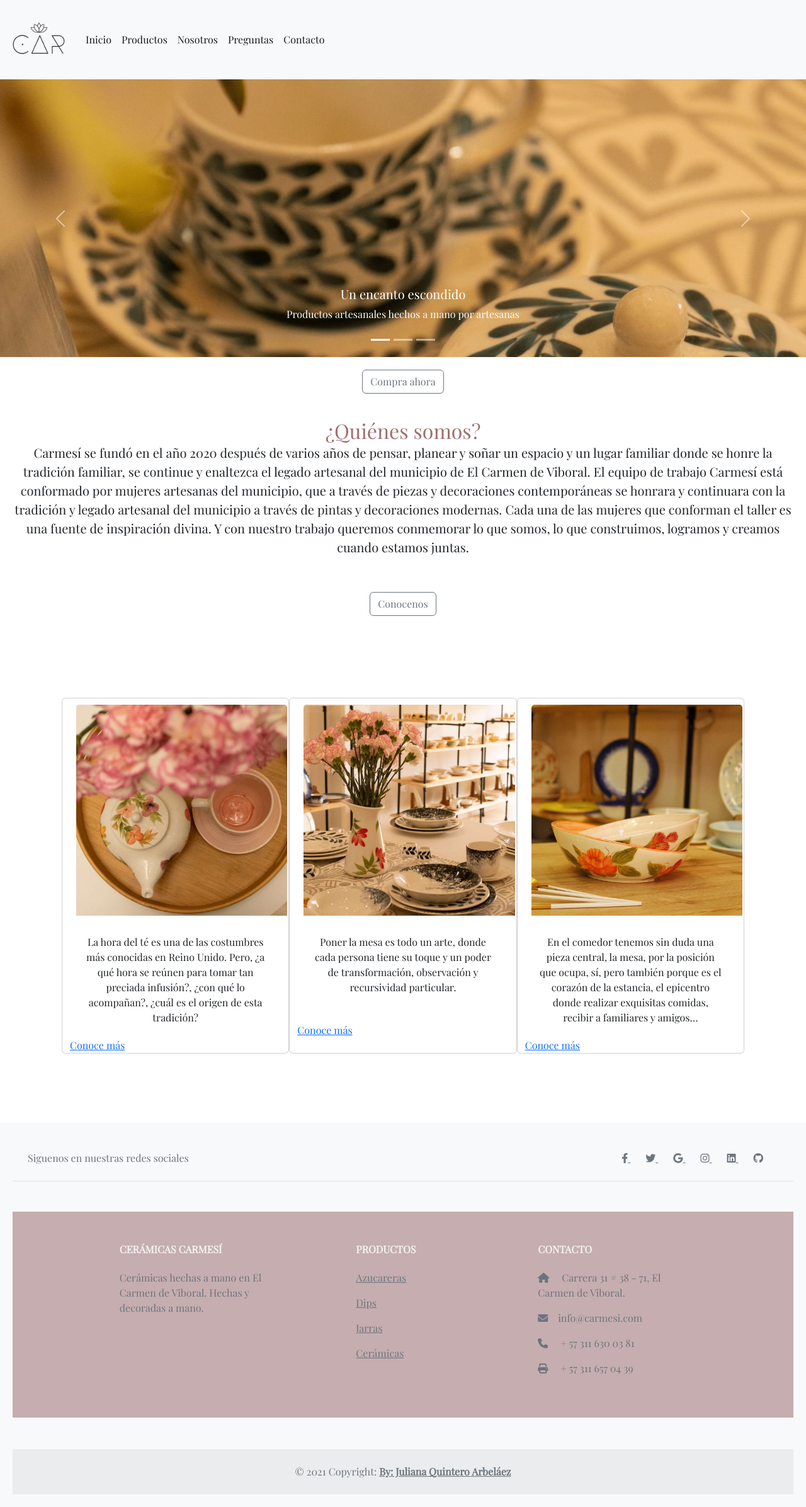
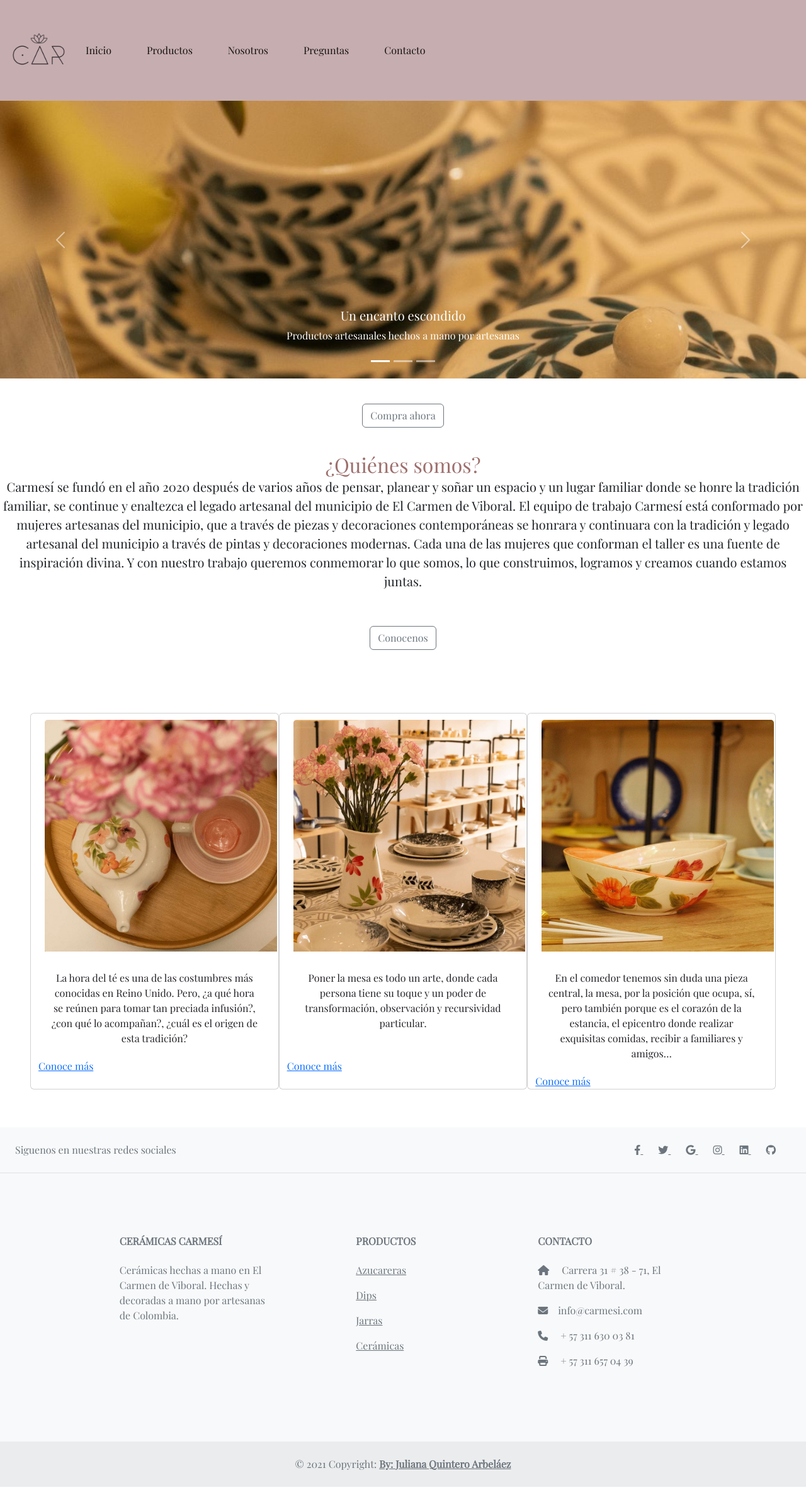
Before and after one commit to juliarbelaez/PreEntrega3-Quintero---Javascript2, a website: page index.html in a window 1280 px wide. Shown: the whole page at 63% size. After the commit the page ends 2361 px from the top, so only its background shows below. Drawn offline with nearby package versions, Linux system fonts and the light colour scheme.

Commit message:
sass changes

```diff
--- a/css/style.css
+++ b/css/style.css
@@ -1,132 +1,163 @@
-*{
+* {
   margin: 0;
   padding: 0;
   box-sizing: border-box;
-    font-family: 'Playfair Display', serif;
+  font-family: "Playfair Display", serif;
 }
 
-body{
-    background-color:#F2F2F0;
-}
-h1{
-    color: #9e6f6d;
-    text-align: center;
-    background-color: #CAC8C9;
-}
-.navbar{
+nav {
+  height: 20vh;
+  width: 100%;
+  display: flex;
+  align-items: center;
+  justify-content: space-between;
   background-color: #C6ADAF;
 }
-.nav_link {
-    color: #3D3F3E;
-    text-decoration: none;
-    flex-direction: column;
+nav ul {
+  list-style: none;
+  display: flex;
 }
-ul{
-    list-style-type: none;
-    display: flex;
-    align-items: center;
-    justify-content: right;
-    flex-direction: row;
-    justify-content: space-around;
-    padding: 10px;
-    margin-top: 5px;
+nav ul li {
+  margin-right: 2.5rem;
 }
-footer{
-    background-color: #C6ADAF;
-    padding:20px;
-    color: #F2F2F0;
+nav ul li a {
+  color: whitesmoke;
 }
 
-.buttons{
-    color:white;
+body {
+  background-color: #F2F2F0;
+}
+
+.card-title {
+  color: #27242a;
+}
+.card-title .lead {
+  background-color: #F2F2F0;
+  color: #27242a;
+  padding: 4x0px;
+}
+
+.btn {
+  margin: 40px;
+  color: #C6ADAF;
+}
+
+.container-cards {
+  margin: 10px;
+  color: #27242a;
+  font-size: medium;
+}
+.container-cards .card-text {
+  margin: 10px;
+  text-align: center;
+  padding: 10px;
+  font-size: medium;
+}
+
+.contact-form {
+  padding: 20px;
+  background-color: #F2F2F0;
+}
+
+.form-label {
+  color: #9e6f6d;
   font-size: 20px;
 }
 
-.container{
+.card-group {
+  background-color: #C6ADAF;
+}
+
+.lead-contact {
+  background-color: #F2F2F0;
+  color: #27242a;
+  padding: 4x0px;
+}
+
+.container {
   margin: 50px;
 }
-.card-img-top{
+
+.p-1 {
+  text-decoration: none;
+  color: #9e6f6d;
+}
+
+.row {
+  padding: 50px;
+}
+
+.rounded-circle {
+  transition: 5s;
+}
+
+.rounded-circle:hover {
+  -webkit-transform: scale(1.3);
+  transform: scale(1.3);
+}
+
+.card {
+  margin: 0px;
+}
+
+.card-img-top {
   margin: 10px;
   background-color: #f8f0e7;
 }
-.container-cards{
-    margin: 50px;
-    padding: 10px;
-}
-.card-text{
-    margin: 10px;
+
+.card-title {
   text-align: center;
-    padding: 10px;
-}
-.card{
-    margin: 0px;
-}
-.navbar{
-    background-color: #9e6f6d;
-}
-.card-text{
-    font-size: medium;
-}
-.btn{
-    margin: 20px;
-}
-button:hover{
-    background:#C6ADAF;
-    color: white;
+  color: #9e6f6d;
 }
 
-.card-img-top{
+.card-button {
+  text-align: center;
+}
+
+.card-button {
+  transition: transform 2s;
+}
+
+.card-button:hover {
+  transform: scale(1.1);
+  background: #9e6f6d;
+}
+
+.card-img-top {
   transition: transform 1s;
 }
+
 .card-img-top:hover {
   transform: scale(1.1);
   background: #C6ADAF;
 }
-.contact-form{
-    padding: 10px;
+
+.parrafo-pregunta {
+  background-color: #C6ADAF;
+  color: #27242a;
+  padding: 40px;
 }
-.card-title{
-    text-align: center;
-    color: #9e6f6d;
-}
-.card-button{
+
+.card-button {
   text-align: center;
 }
-.card-button{
-    transition: transform 2s,
+
+.card-button {
+  transition: transform 2s;
 }
+
 .card-button:hover {
   transform: scale(1.1);
-    background: #C6ADAF;
+  background: #9e6f6d;
 }
-.p-1{
-text-decoration: none;
-color: #9e6f6d;
+
+.card-img-top {
+  transition: transform 1s;
 }
-.row{
-padding: 50px;
+
+.card-img-top:hover {
+  transform: scale(1.1);
+  background: #9e6f6d;
 }
-.container-fluid{
-    text-decoration: none;
-    color: #9e6f6d;
-    }
-.card-group{
-    padding: 10px;
-    color: #9e6f6d;
-}
-.rounded-circle{
-    transition: 5s,
-}
-.rounded-circle:hover {
-    -webkit-transform:scale(1.3);
-    transform:scale(1.3);
-}
-.rounded-circle:hover {
-    filter: grayscale(80%);
-}
-.container-footer{
-    background-color:#C6ADAF;
-}
-h6{
-color: #F2F2F0;
-}
+
+/*# sourceMappingURL=style.css.map */
--- a/index.html
+++ b/index.html
@@ -33,7 +33,7 @@
   <body>
     <!--NAV BAR-->
     <header>
-      <nav class="navbar navbar-expand-lg bg-light">
+      <nav class="navbar navbar-expand">
         <div class="container-fluid">
           <a class="navbar-brand" href="#">
             <img
@@ -275,7 +275,7 @@
               <h6 class="text-uppercase fw-bold mb-4">Cerámicas Carmesí</h6>
               <p>
                 Cerámicas hechas a mano en El Carmen de Viboral. Hechas y
-                decoradas a mano.
+                decoradas a mano por artesanas de Colombia.
               </p>
             </div>
             <div class="col-md-2 col-lg-2 col-xl-2 mx-auto mb-4">
```
Also changed, not shown: package.json (added, +20 -0 lines), pages/contacto.html (+2 -2 lines), pages/nosotros.html (+1 -1 lines), pages/preguntas.html (+6 -6 lines), pages/productos.html (+1 -2 lines), 1 other file. Lines whose indentation alone changed are shown as unchanged.
